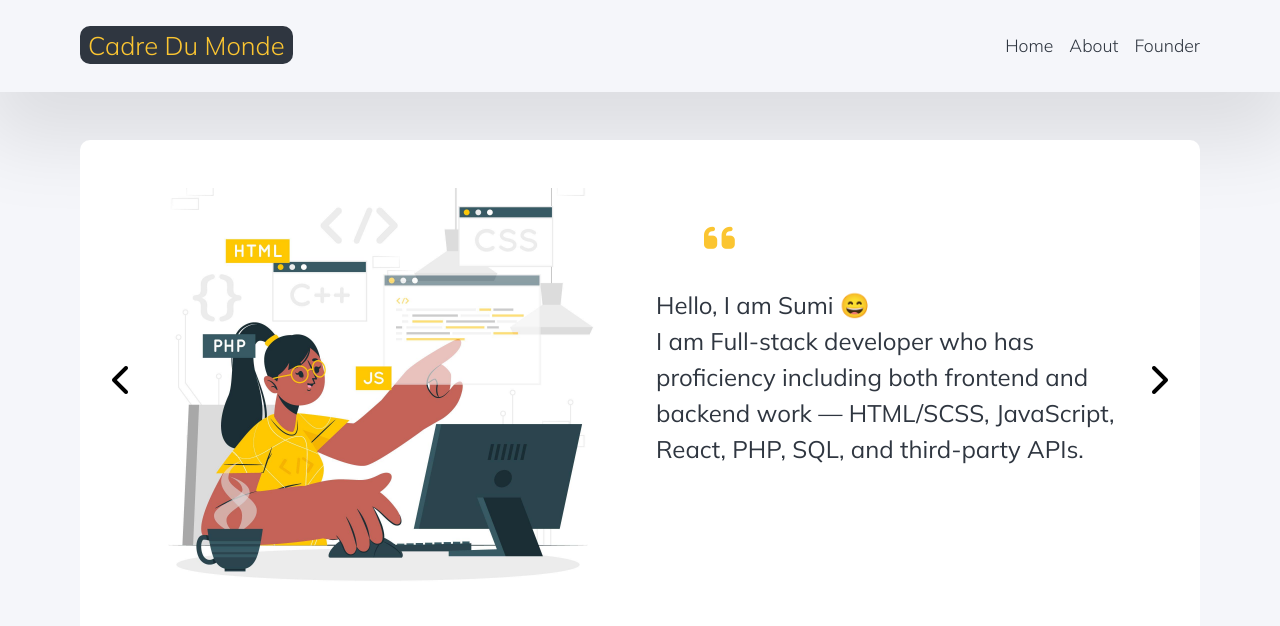
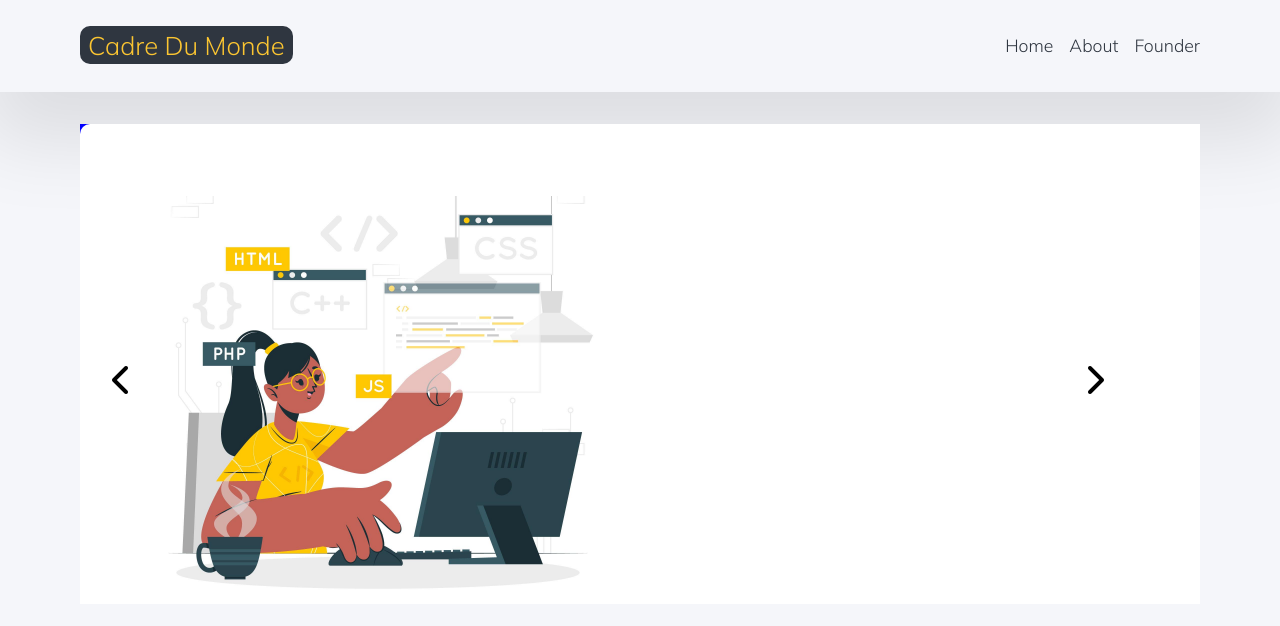
Before and after one commit to SumiSeo/photo-stocker, a React (Create React App) app: page /founder in a window 1280 px wide. Shown: the top 626 px of the page. Built offline with nearby package versions, Linux system fonts and the light colour scheme.

Commit message:
finished slide finally

```diff
--- a/src/components/Founder.js
+++ b/src/components/Founder.js
@@ -14,11 +14,12 @@ const Founder = ()=>{
     slides.forEach((slide, i)=>{
             console.log(slide);
             console.log(i);
-            slide.style.transform = `translateX(${i * 100}%) translateY(${- i * 100}%)`;
+            slide.style.transform = `translateX(${i * 100}%)`;
+
     });
 
     },[])
-    const [index, setSelectedIndex] = useState(0);
+
     //
 
     const onLeftClick = () =>{
@@ -70,58 +71,22 @@ const Founder = ()=>{
             </div>
             <div className="founder__container">
 
-                <div className="founder__box">
-                    <div className="founder__column founder__img1"> </div>
-                    <div className="founder__column">
-                        <div className="double__quotes">
-                        <i className="fas fa-quote-left"></i>
-                        </div>
-                        <p className="double__hello">
-                        Hello, I am Sumi 😄
-                        <br></br>
-                        I am Full-stack developer who
-                        has proficiency including both frontend and backend work — HTML/SCSS, JavaScript, React, PHP, SQL, and third-party APIs.
-                        </p>
-                    </div>
+                    <article className="founder__box">
+                        <div className="founder__img1"></div>
+                    </article>
+                    <article className="founder__box">
+                        <div className="founder__img2"></div>
+                    </article>
+                    <article className="founder__box">
+                        <div className="founder__img2"></div>
+                    </article>
 
 
-                </div>
 
-{/* //////////////////////////////////// */}
-                <div className="founder__box">
-                    <div className="founder__column founder__img2"> </div>
-                    <div className="founder__column">
-                        <div className="double__quotes">
-                        <i className="fas fa-quote-left"></i>
-                        </div>
-                        <p className="double__hello">
-                        I love creating things from scratch 🤩
-                        <br></br>
-                        I graduated Korea National University of Arts.  I made several short-films, wrote disseration about an art.
-                        All these experiences drove me to find a way to do web development.
 
-                        </p>
-                    </div>
-                </div>
 
-                {/* ///////////////////////
-                 */}
-                <div className="founder__box">
-                    <div className="founder__column founder__img3"> </div>
-                    <div className="founder__column">
-                        <div className="double__quotes">
-                        <i className="fas fa-quote-left"></i>
-                        </div>
-                        <p className="double__hello">
-                        I am a team player 🤓
-                        <br></br>
-                        Since I have the background in design and marketing, I have followed the history of web development.
-                        I enjoy to be on a team and build innovative things together.
-                        </p>
-                    </div>
-                </div>
+
             </div>
-
 
 
         </div>
--- a/src/sass/main.scss
+++ b/src/sass/main.scss
@@ -215,65 +215,16 @@ img {
   font-size: 1.6rem;
   font-weight: 300;
 }
-.founder__container {
-  overflow: hidden;
-}
-
-.founder__box {
-  margin-top: 1rem;
-  display: grid;
-  grid-template-columns: repeat(2, 1fr);
-  background-color: white;
-  border-radius: 10px;
-  padding: 3rem 2rem;
-  transition: all 0.4s ease-in-out;
-  // position: absolute;
-}
-
-.founder__box:nth-child(2) {
-  transform: translateX(100%);
-  background-color: red;
-}
-.founder__box:last-child {
-  transform: translateX(200%);
-  background-color: red;
-}
-
-.founder__img1 {
-  background-image: url("../img/fullstack.jpg");
-  background-position: center;
-  background-size: cover;
-  width: 500px;
-  height: 400px;
-  margin-left: 1rem;
-}
-
-.double__quotes i {
-  font-size: 2.2rem;
-  margin-left: 4rem;
-  color: #fbc531;
-  margin-top: 2rem;
-}
-
-.double__hello {
-  font-size: 1.5rem;
-  color: #2f3640;
-  width: 90%;
-  position: relative;
-  left: 1rem;
-  top: 2rem;
-  line-height: 1.5;
-}
 
 .founder {
   position: relative;
-  // overflow: hidden;
 }
+
 .arrow .fa-chevron-right {
   z-index: 100;
   font-size: 2rem;
   position: absolute;
-  right: 2rem;
+  right: 6rem;
   top: 15rem;
   cursor: pointer;
 }
@@ -287,13 +238,69 @@ img {
   cursor: pointer;
 }
 
+// .founder__container {
+//   overflow: hidden;
+// }
+// .founder__box {
+//   overflow: hidden;
+// }
+
+.founder {
+  background-color: blue;
+  width: 70rem;
+  height: 30rem;
+  overflow: hidden;
+}
+
+.founder__box:first-child {
+  width: 70rem;
+  height: 30rem;
+  border-radius: 10px;
+  background-color: white;
+  position: absolute;
+  padding: 2rem 3rem;
+  display: flex;
+  align-items: center;
+  transition: all 0.4s ease-in-out;
+}
+.founder__box:nth-child(2) {
+  width: 70rem;
+  border-radius: 10px;
+  height: 30rem;
+  background-color: white;
+  position: absolute;
+  padding: 2rem 3rem;
+  display: flex;
+  align-items: center;
+  transition: all 0.4s ease-in-out;
+}
+.founder__box:last-child {
+  width: 70rem;
+  border-radius: 10px;
+  height: 30rem;
+  background-color: white;
+  position: absolute;
+  padding: 2rem 3rem;
+  display: flex;
+  align-items: center;
+  transition: all 0.4s ease-in-out;
+}
+
+.founder__img1 {
+  background-image: url("../img/fullstack.jpg");
+  background-position: center;
+  background-size: cover;
+  width: 500px;
+  height: 400px;
+}
 .founder__img2 {
   background-image: url("../img/build.jpg");
   background-position: center;
   background-size: cover;
   width: 500px;
   height: 400px;
-  margin-left: 1rem;
+
+  // margin-left: 1rem;
 }
 
 .founder__img3 {
@@ -302,11 +309,23 @@ img {
   background-size: cover;
   width: 500px;
   height: 400px;
-  margin-left: 1rem;
+  // margin-left: 1rem;
 }
 
-// .founder__container:nth-child(2) {
-// }
+.double__quotes i {
+  font-size: 2.2rem;
+  margin-left: 4rem;
+  color: #fbc531;
+  position: relative;
+  top: -4rem;
+}
 
-// .founder__container:last-child {
-// }
+.double__hello {
+  font-size: 1.5rem;
+  color: #2f3640;
+  width: 90%;
+  position: relative;
+  left: 1rem;
+  top: -1rem;
+  line-height: 1.5;
+}
```
Also changed, not shown: src/components/TEST.JS (added, +142 -0 lines).
